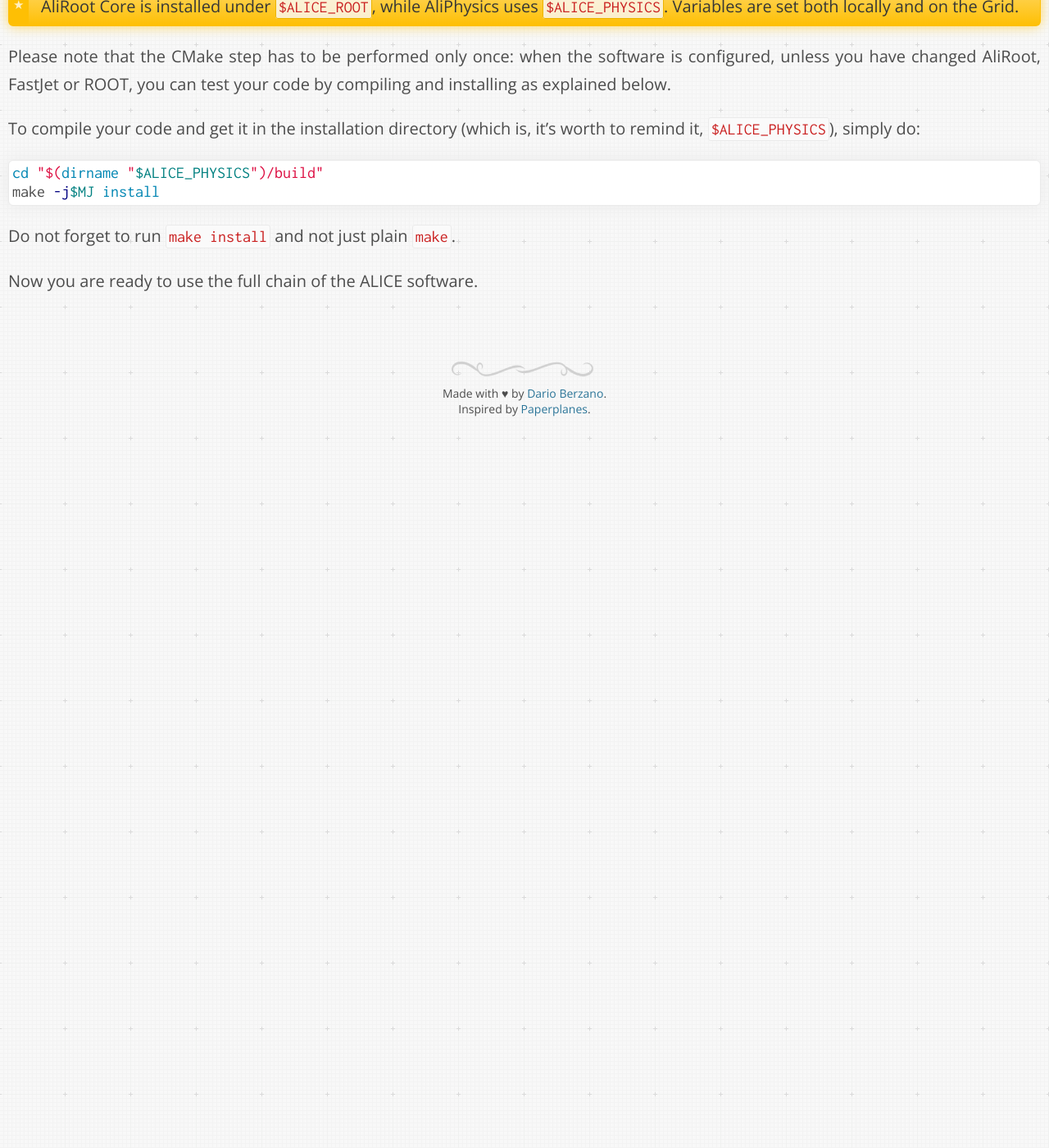
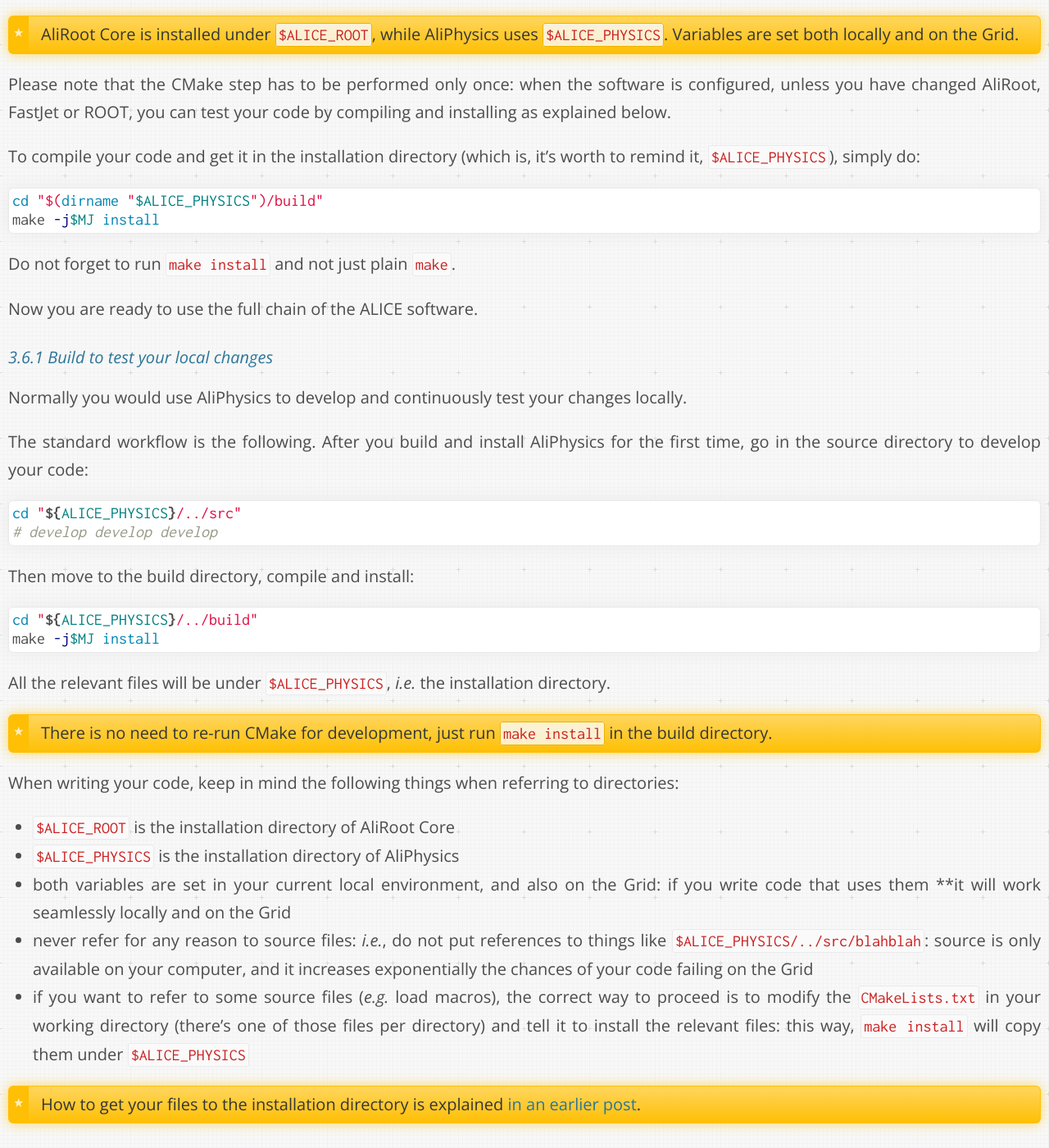
Before and after one commit to dberzano/dberzano.github.io, a Jekyll site: the page built from alice/install-aliroot/manual.md, in a window 1280 px wide and 1400 px high, scrolled down 17626 px. Shown: the whole window at 82% size. Built offline with Jekyll 4.4.1, drawn with Linux system fonts in a browser that asks for light colours; Markdown is read by kramdown in place of the engine named in the settings; before the commit the page ends 18159 px from its top, so only the background shows below that; some of the changed text lies outside the part shown.

Commit message:
AliInst: explain build process for AliPhysics

````diff
--- a/alice/install-aliroot/manual.md
+++ b/alice/install-aliroot/manual.md
@@ -878,3 +878,51 @@
 Do not forget to run `make install` and not just plain `make`.
 
 Now you are ready to use the full chain of the ALICE software.
+
+
+#### Build to test your local changes
+
+Normally you would use AliPhysics to develop and continuously test your changes
+locally.
+
+The standard workflow is the following. After you build and install AliPhysics
+for the first time, go in the **source** directory to develop your code:
+
+```bash
+cd "${ALICE_PHYSICS}/../src"
+# develop develop develop
+```
+
+Then move to the build directory, compile and install:
+
+```bash
+cd "${ALICE_PHYSICS}/../build"
+make -j$MJ install
+```
+
+All the relevant files will be under `$ALICE_PHYSICS`, *i.e.* the installation
+directory.
+
+> There is no need to re-run CMake for development, just run `make install` in
+> the build directory.
+
+When writing your code, keep in mind the following things when referring to
+directories:
+
+ * `$ALICE_ROOT` is the installation directory of AliRoot Core
+ * `$ALICE_PHYSICS` is the installation directory of AliPhysics
+ * both variables are set in your current local environment, and also on the
+   Grid: if you write code that uses them **it will work seamlessly locally and
+   on the Grid
+ * **never refer for any reason to source files**: *i.e.*, do not put
+   references to things like `$ALICE_PHYSICS/../src/blahblah`: source is only
+   available on your computer, and it increases exponentially the chances of
+   your code failing on the Grid
+ * if you want to refer to some source files (*e.g.* load macros), the correct
+   way to proceed is to modify the `CMakeLists.txt` in your working directory
+   (there's one of those files per directory) and tell it to **install** the
+   relevant files: this way, `make install` will copy them under
+   `$ALICE_PHYSICS`
+
+> How to get your files to the installation directory is explained [in an
+> earlier post](/2014/12/16/alice-root-var/).
````
